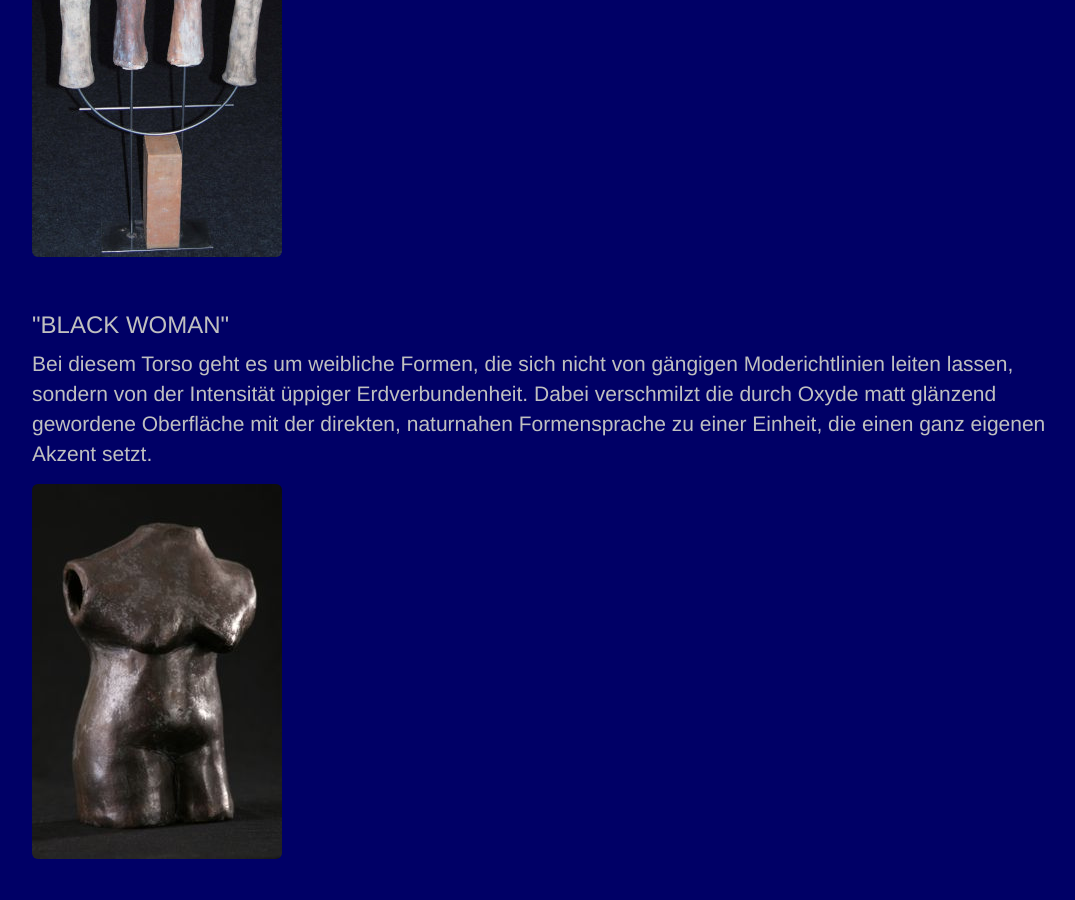
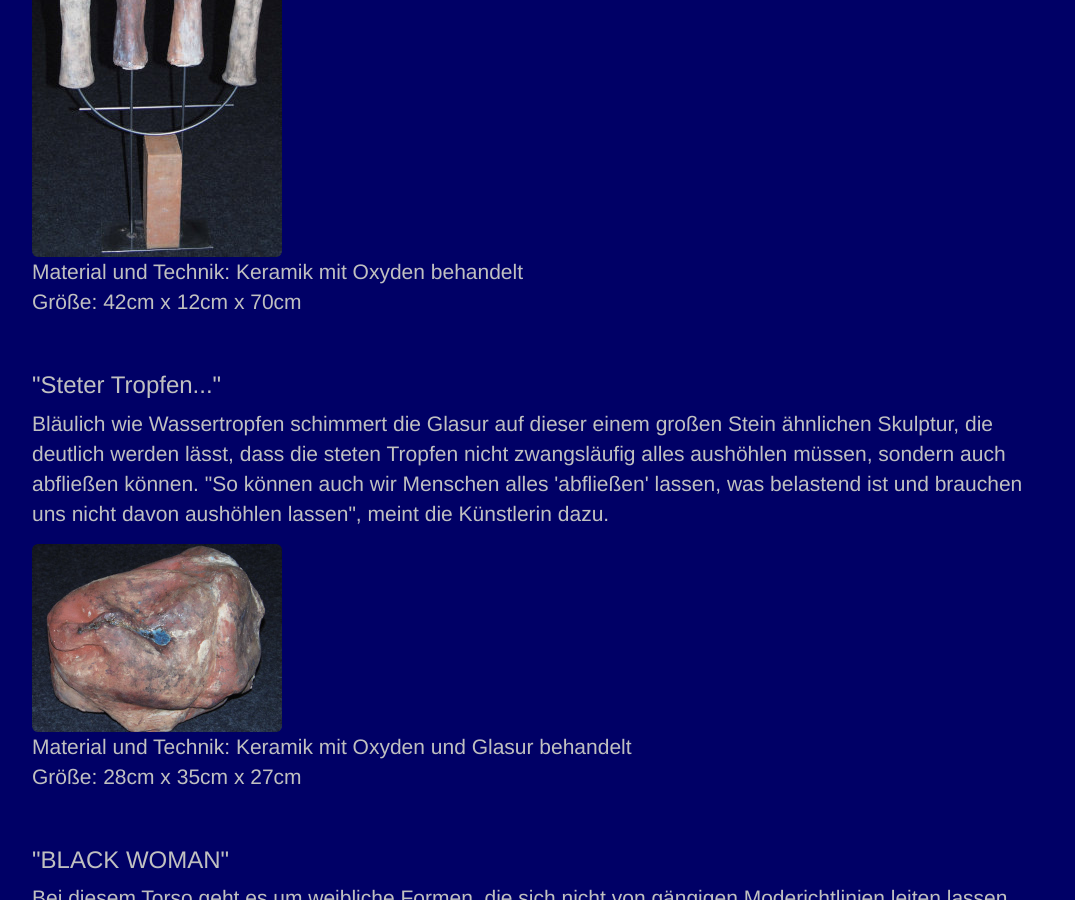
Before and after one commit to schmidb/CBArts, a Jekyll site: the page built from skulpturen.html, in a window 1280 px wide and 900 px high, scrolled down 440 px. Shown: the whole window, without its empty margins (98-1173 px from the left). Built offline with Jekyll 4.4.1, drawn with Linux system fonts in a browser that asks for light colours.

Commit message:
steter tropfen online

```diff
--- a/skulpturen.html
+++ b/skulpturen.html
@@ -13,7 +13,22 @@ wirkenden Engel  wohlwollend sich allem Irdischen zuwenden. "Schutz und
 Begleitung wünschen wir uns von Ihnen, diesen Engel, besonders in
 schweren Zeiten, wie jetzt viele Menschen die Pandemie erleben", sagt
 die Künstlerin<p>
-  <p><a href="img/skulpturen/von_oben_herab.jpg" target="_blank"><img src="img/skulpturen/von_oben_herab_kl.jpg" width="250" border="0" class="img-rounded"></a></p>
+  <p><a href="img/skulpturen/von_oben_herab.jpg" target="_blank"><img src="img/skulpturen/von_oben_herab_kl.jpg" width="250" border="0" class="img-rounded"></a>
+  <br>Material und Technik: Keramik mit Oxyden behandelt
+  <br>Größe: 42cm x 12cm x 70cm </p>
+
+
+<br>
+<h3>"Steter Tropfen..."</h3>
+<p>Bläulich wie Wassertropfen schimmert die Glasur auf dieser einem großen
+Stein ähnlichen Skulptur, die deutlich werden lässt, dass die steten
+Tropfen nicht zwangsläufig alles aushöhlen müssen, sondern auch
+abfließen können. "So können auch wir Menschen alles 'abfließen' lassen,
+was belastend ist und brauchen uns nicht davon aushöhlen lassen", meint
+die Künstlerin dazu.</p>
+<p><a href="img/skulpturen/steter_tropfen.jpg" target="_blank"><img src="img/skulpturen/steter_tropfen_kl.jpg" width="250" border="0" class="img-rounded"></a>
+<br>Material und Technik: Keramik mit Oxyden und Glasur behandelt
+<br>Größe: 28cm x 35cm x 27cm</p>
 
 
 
```
Also changed, not shown: img/skulpturen/steter_tropfen_kl.jpg (added), 1 other file.
